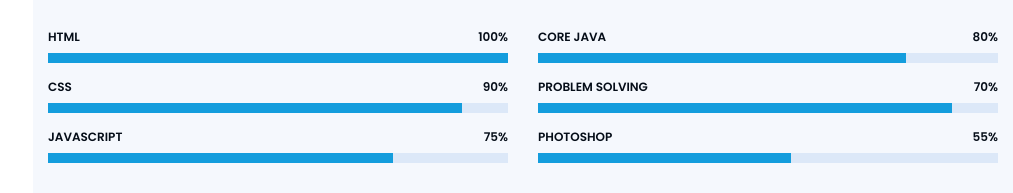
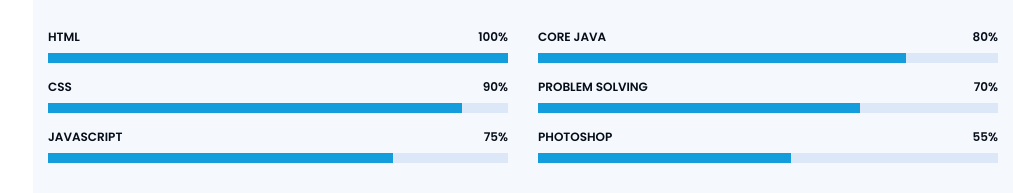
Before and after one commit to vikkshdotsoni/vikash-kr-soni-portfolio.github.io, a plain HTML site: page index.html in a window 1280 px wide. Shown: the part 2041-2234 px from the top of the page, without its empty margins (267-1280 px from the left). Drawn offline with nearby package versions, Linux system fonts and the light colour scheme.

Commit message:
fixed the progress bar of Problem Solving

```diff
--- a/index.html
+++ b/index.html
@@ -218,7 +218,7 @@
             <div class="progress">
               <span class="skill">Problem Solving <i class="val">70%</i></span>
               <div class="progress-bar-wrap">
-                <div class="progress-bar" role="progressbar" aria-valuenow="90" aria-valuemin="0" aria-valuemax="100"></div>
+                <div class="progress-bar" role="progressbar" aria-valuenow="70" aria-valuemin="0" aria-valuemax="100"></div>
               </div>
             </div>
 
```
